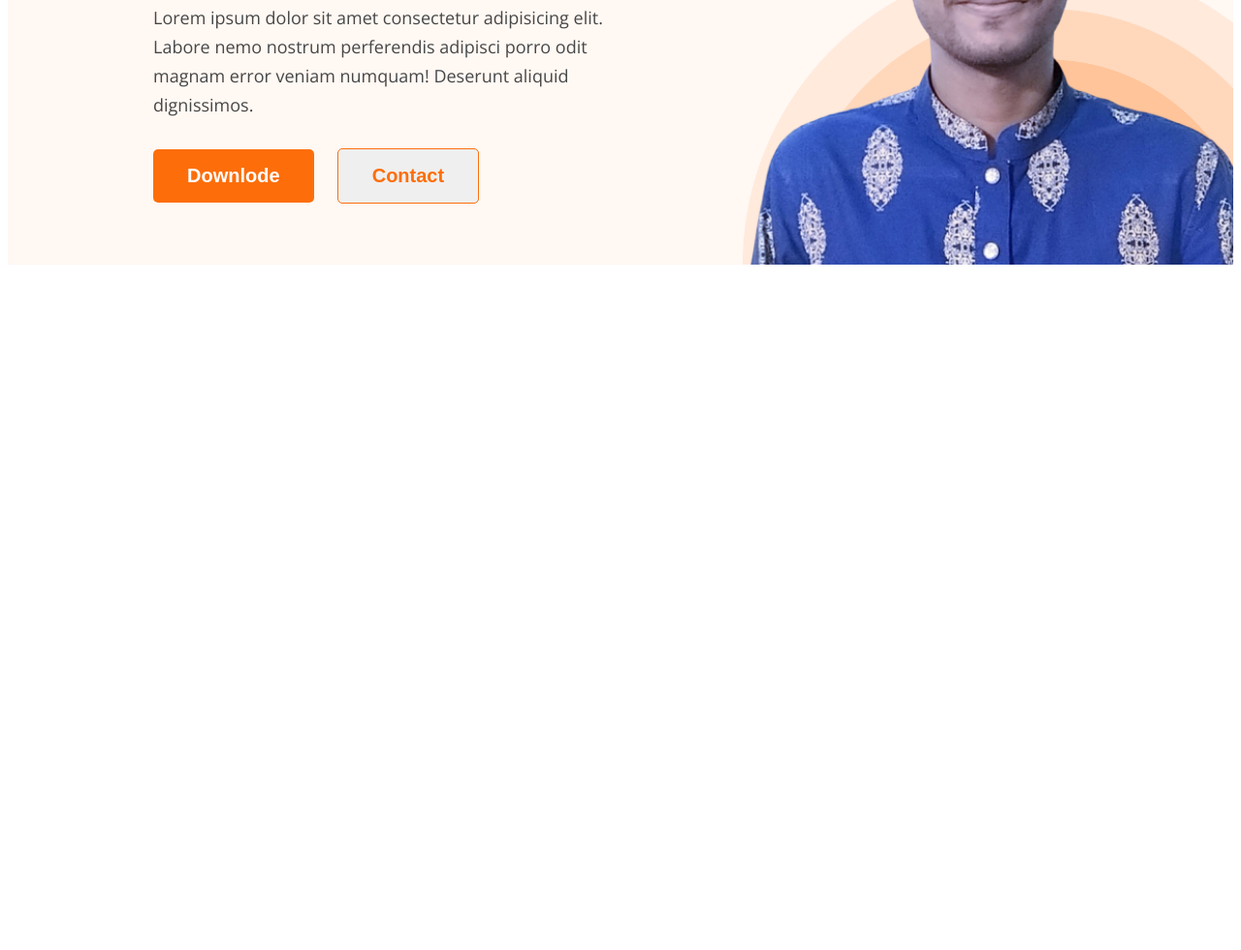
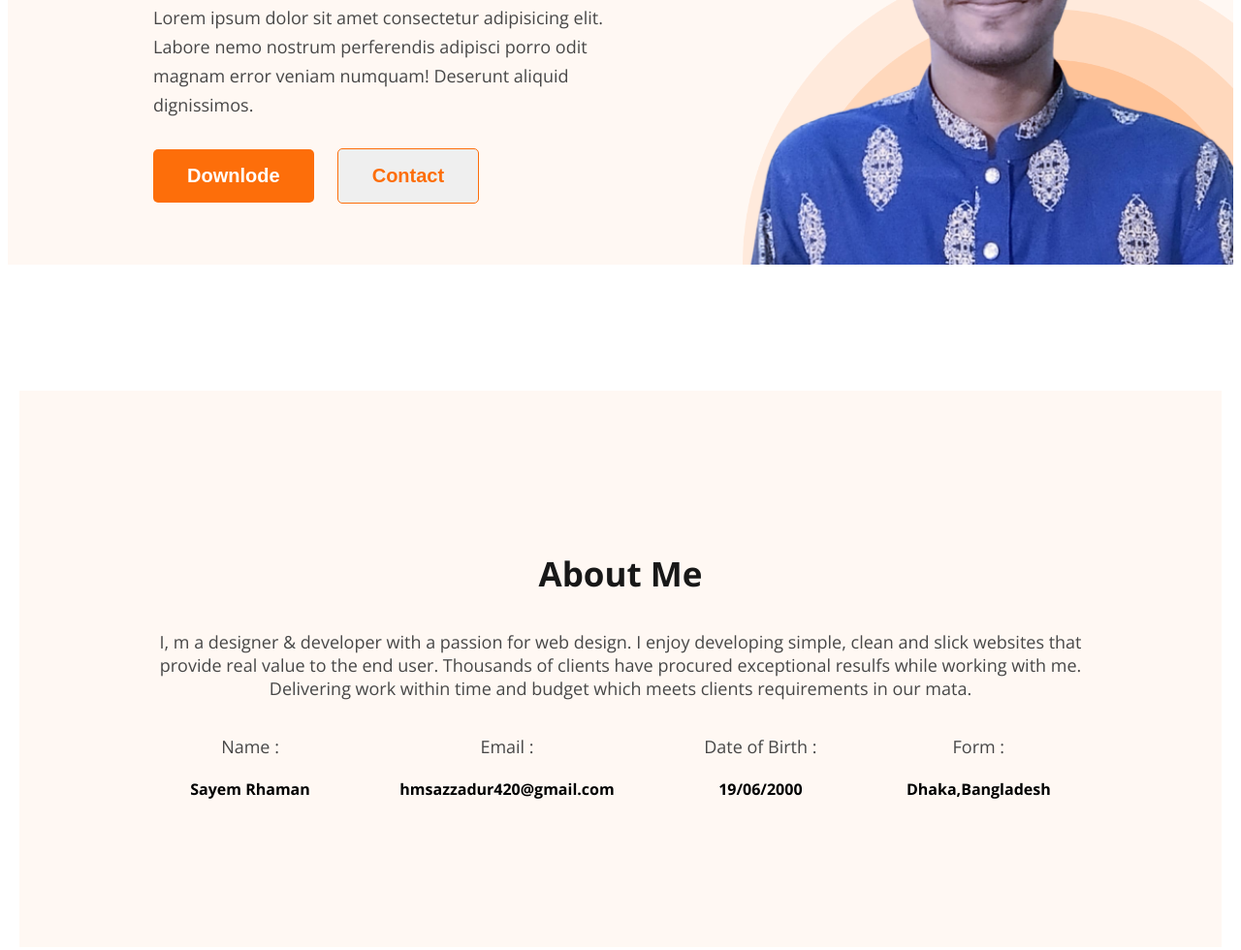
Before and after one commit to sayemRhaman/git-er-gittu, a plain HTML site: page index.html in a window 1280 px wide. Shown: the part 451-1431 px from the top of the page at 97% size. Before the commit the page ends 800 px from the top, so only its background shows below. Drawn offline with nearby package versions, Linux system fonts and the light colour scheme.

Commit message:
added about section

```diff
--- a/index.html
+++ b/index.html
@@ -40,7 +40,39 @@
 
     </header>
 
-    <main></main>
+
+    <main>
+          <section class="about">
+            <h3 class="section-taitle"> About Me </h3>
+
+            <p class="section-disc">
+                I, m a designer & developer with a passion for web design. I enjoy developing simple, clean and slick websites that provide real value to the end user. Thousands of clients have procured exceptional resulfs while working with me. Delivering work within time and budget which meets clients requirements in our mata.
+            </p>
+
+            <div class="info-container">
+               <div class="about-info">
+                <p class="info-title">Name : </p>
+                <h4 class="info-desc">Sayem Rhaman</h4>
+               </div>
+               <div class="about-info">
+                <p class="info-title">Email : </p>
+                <h4 class="info-desc">hmsazzadur420@gmail.com</h4>
+               </div>
+               <div class="about-info">
+                <p class="info-title">Date of Birth : </p>
+                <h4 class="info-desc">19/06/2000</h4>
+               </div>
+               <div class="about-info">
+                <p class="info-title">Form : </p>
+                <h4 class="info-desc">Dhaka,Bangladesh</h4>
+               </div>
+            </div>
+
+          </section>
+
+    </main>
+
+
 
     <footer></footer>
 </body>
--- a/styles/protfolio.css
+++ b/styles/protfolio.css
@@ -16,7 +16,18 @@ body{
     color:#fff;
 }
 
-
+.section-taitle{
+    text-align: center;
+    font-weight: 700;
+    font-size: 35px;
+    color:#181818;
+}
+.section-disc{
+    text-align: center;
+    font-size: 18px;
+    color:#474747;
+    font-weight: 400;
+}
 
 
 /*------------nav related style-------------*/
@@ -102,3 +113,27 @@ nav a{
     border: none;
 
 }
+
+/*-----------main---------------*/
+main{
+    max-width: 1240px;
+    margin: 0 auto;
+}
+.about{
+    padding:130px;
+    border: 10px;
+    background-color: #FFF8F3;
+    margin: 130px 0;
+}
+.info-container{
+    display: flex;
+    justify-content: space-around;
+}
+.about-info{
+    text-align: center;
+}
+.info-title{
+    font-size: 18px;
+    color:#474747;
+    font-weight: 400;
+}
```
